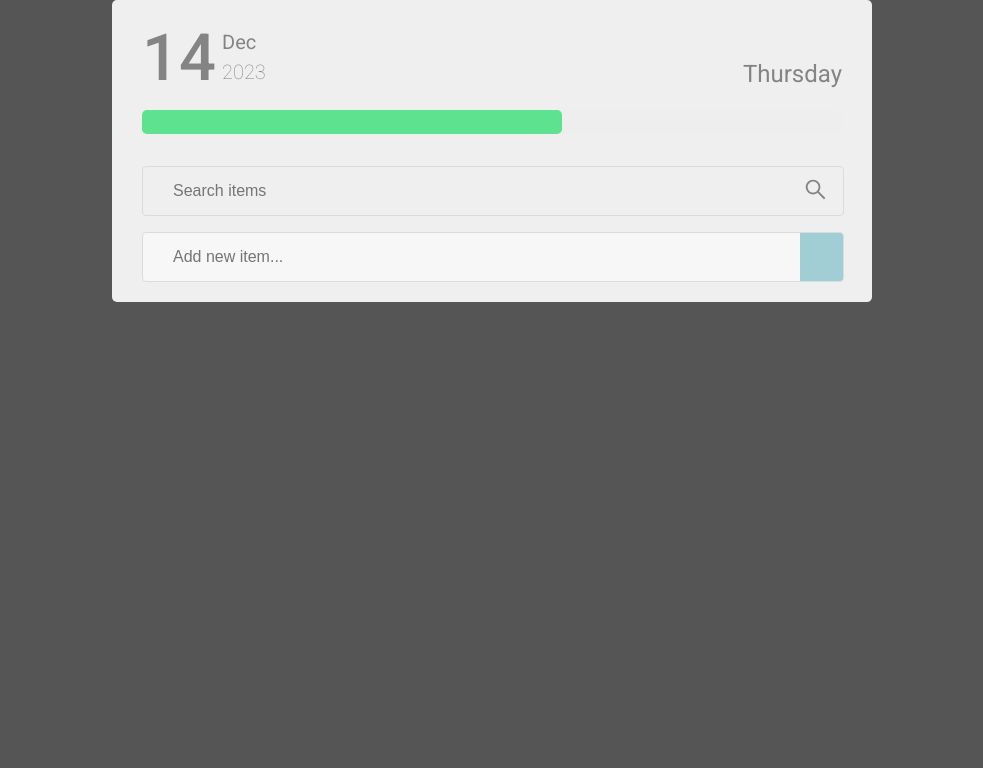
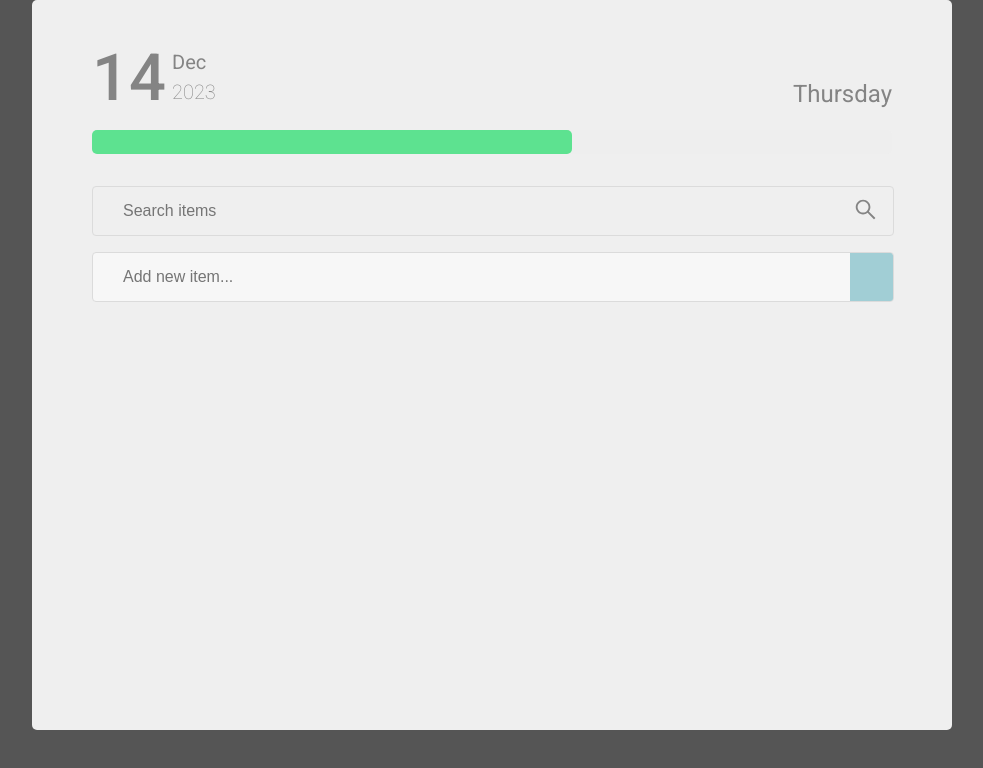
Before and after one commit to sizebay/frontend-challenge, a React (Create React App) app: page / in a window 1280 px wide. Shown: the top 768 px of the page, without its empty margins (148-1131 px from the left). Built offline with nearby package versions, Linux system fonts and the light colour scheme; data requests are answered from the project's data file; some icons are missing.

Commit message:
feat: search bar

```diff
--- a/src/components/SearchBar/index.tsx
+++ b/src/components/SearchBar/index.tsx
@@ -1,12 +1,21 @@
 import { AiOutlineSearch, AiOutlineClose } from "react-icons/ai";
 import { SearchContainer, SearchInput, IconButton } from "./styles";
 import { useState } from "react";
+import { useTasksContext } from "../../context/TasksContext";
 
 const SearchBar = () => {
   const [active, setActive] = useState(false);
+  const [searchValue, setSearchValue] = useState("");
+  const { setSearchTerm } = useTasksContext();
 
   const changeStatus = () => {
     setActive(!active);
+  };
+
+  const handleChange = (event: React.ChangeEvent<HTMLInputElement>) => {
+    const { value } = event.target;
+    setSearchValue(value);
+    setSearchTerm(value);
   };
 
   return (
@@ -14,6 +23,8 @@ const SearchBar = () => {
       <SearchInput
         onBlur={changeStatus}
         onFocus={changeStatus}
+        onChange={handleChange}
+        value={searchValue}
         placeholder="Search items"
       />
       <IconButton>
--- a/src/components/TasksList/index.tsx
+++ b/src/components/TasksList/index.tsx
@@ -3,16 +3,20 @@ import Card from "./Task";
 import { SecaoCard } from "./styles";
 
 const TasksList = () => {
-  const { tasks, removeTask } = useTasksContext();
+  const { tasks, removeTask, searchTerm } = useTasksContext();
+
+  const filteredTasks = tasks.filter((task) =>
+    task.description.toLowerCase().includes(searchTerm.toLowerCase())
+  );
 
   return (
     <SecaoCard>
-      {tasks.map((task) => {
+      {filteredTasks.map((task) => {
         return (
           <Card
             key={task.id}
             data={task}
-            onRemove={() => removeTask(task.id)} // Use removeTask do contexto
+            onRemove={() => removeTask(task.id)}
           />
         );
       })}
--- a/src/components/TasksList/styles.ts
+++ b/src/components/TasksList/styles.ts
@@ -5,9 +5,14 @@ export const SecaoCard = styled.section`
   width: 100%;
   margin: 0;
   padding: 0;
-  justify-content: center;
   flex-direction: column;
+  height: 216px;
   overflow: scroll;
   z-index: 999999;
   overflow-x: hidden;
+  &::-webkit-scrollbar {
+    width: 10px;
+    background: #848484;
+    border-radius:20px;
+  }
 `;
--- a/src/context/TasksContext.tsx
+++ b/src/context/TasksContext.tsx
@@ -5,12 +5,16 @@ export interface TasksContextProps {
   tasks: ITasks[];
   addTask: (task: ITasks) => void;
   removeTask: (taskId: string) => void;
+  searchTerm: string;
+  setSearchTerm: (term: string) => void;
 }
 
 export const TasksContext = createContext<TasksContextProps>({
   tasks: [],
   addTask: () => {},
   removeTask: () => {},
+  searchTerm: "",
+  setSearchTerm: () => {},
 });
 
 interface TasksProviderProps {
@@ -21,6 +25,7 @@ export const useTasksContext = () => useContext(TasksContext);
 
 export function TasksProvider({ children }: TasksProviderProps) {
   const [tasks, setTasks] = useState<ITasks[]>([]);
+  const [searchTerm, setSearchTerm] = useState<string>("");
 
   function addTask(task: ITasks) {
     setTasks([...tasks, task]);
@@ -31,7 +36,9 @@ export function TasksProvider({ children }: TasksProviderProps) {
   }
 
   return (
-    <TasksContext.Provider value={{ tasks, addTask, removeTask }}>
+    <TasksContext.Provider
+      value={{ tasks, addTask, removeTask, searchTerm, setSearchTerm }}
+    >
       {children}
     </TasksContext.Provider>
   );
--- a/src/pages/styles.ts
+++ b/src/pages/styles.ts
@@ -2,10 +2,11 @@ import styled from 'styled-components'
 
 export const Container = styled.main`
   text-align: center;
-  max-width: 700px;
+  width: 800px;
+  height: 650px;
   margin: 0 auto 300px;
   background-color: #efefef;
-  padding: 20px 30px;
+  padding: 40px 60px;
   border-radius: 5px;
 `;
 
```
